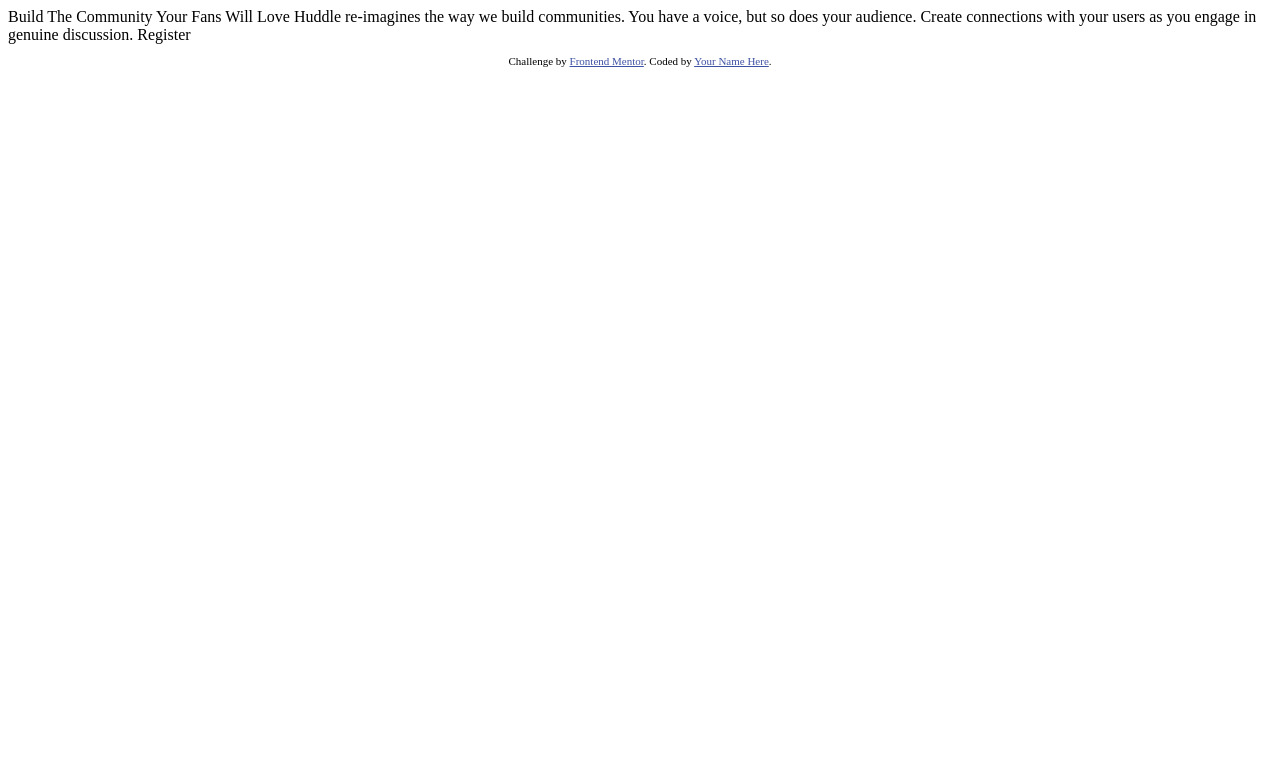
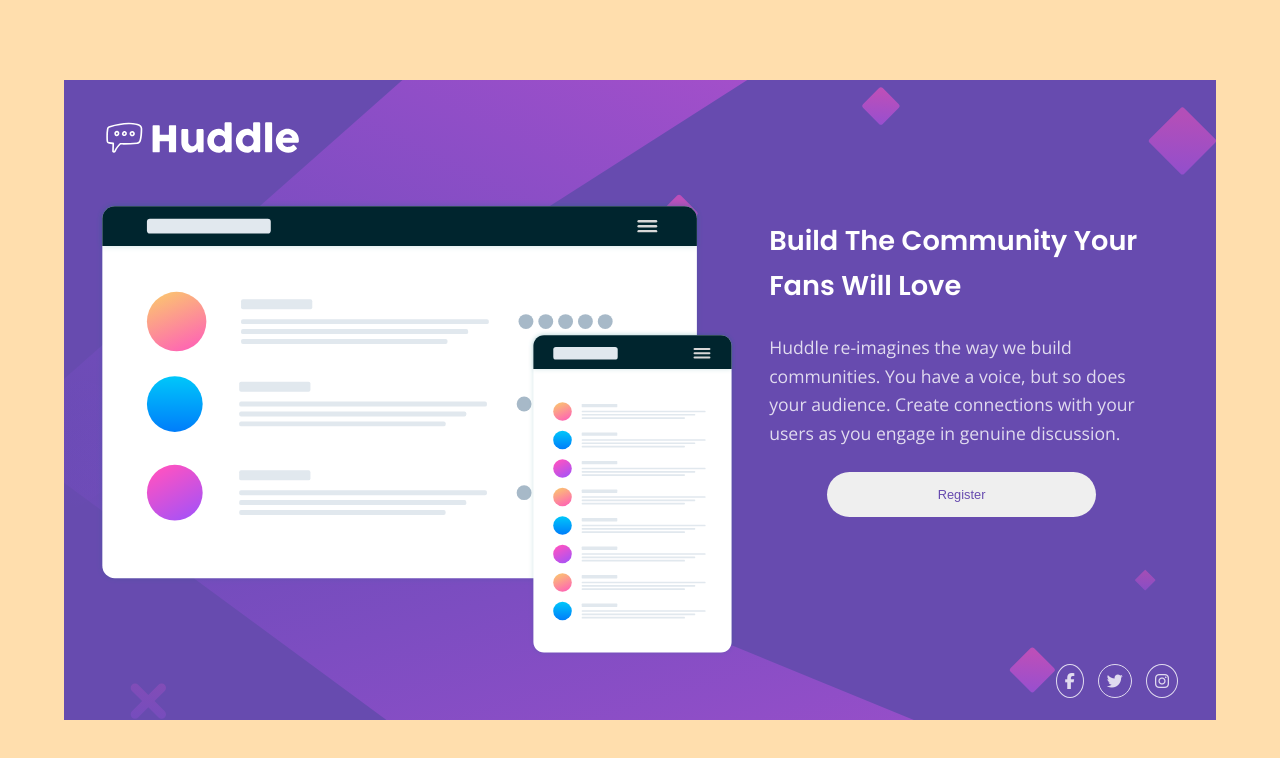
Before and after one commit to pguevara135/huddle-landing-page-with-single-introductory-section-master, a plain HTML site: page index.html in a window 1280 px wide. Drawn offline with nearby package versions, Linux system fonts and the light colour scheme.

Commit message:
Project finish

```diff
--- a/index.html
+++ b/index.html
@@ -3,31 +3,40 @@
 <head>
   <meta charset="UTF-8">
   <meta name="viewport" content="width=device-width, initial-scale=1.0"> <!-- displays site properly based on user's device -->
-
+  <link rel="stylesheet" href="https://cdnjs.cloudflare.com/ajax/libs/font-awesome/6.5.1/css/all.min.css">
   <link rel="icon" type="image/png" sizes="32x32" href="./images/favicon-32x32.png">
 
   <title>Frontend Mentor | Huddle landing page with single introductory section</title>
-
-  <!-- Feel free to remove these styles or customise in your own stylesheet 👍 -->
-  <style>
-    .attribution { font-size: 11px; text-align: center; }
-    .attribution a { color: hsl(228, 45%, 44%); }
-  </style>
+  <link rel="stylesheet" href="style.css">
 </head>
 <body>
+  <div class="container">
+    <div class="top">
+      <div class="logo">
+        <img src="images/logo.svg" alt="logo Huddle">
+      </div>
+      <div class="left">
+        <div class="mockup">
+          <img src="images/illustration-mockups.svg" alt="">
+        </div>
+      </div>
+    </div>
+    <div class="right">
+      <h2>Build The Community Your Fans Will Love</h2>
+      <p>
+        Huddle re-imagines the way we build communities. You have a voice, but so does your audience.
+      Create connections with your users as you engage in genuine discussion.
+      </p>
 
-  Build The Community Your Fans Will Love
+      <button class="button">Register</button>
 
-  Huddle re-imagines the way we build communities. You have a voice, but so does your audience.
-  Create connections with your users as you engage in genuine discussion.
 
-  Register
-
-  <footer>
-    <p class="attribution">
-      Challenge by <a href="https://www.frontendmentor.io?ref=challenge" target="_blank">Frontend Mentor</a>.
-      Coded by <a href="#">Your Name Here</a>.
-    </p>
-  </footer>
+    </div>
+    <div class="socialmedia">
+      <a href="#"><i class="fa-brands fa-facebook-f border facebook"></i></a>
+      <a href="#"><i class="fa-brands fa-twitter border twitter"></i></a>
+      <a href="#"><i class="fa-brands fa-instagram border instagram"></i></a>
+    </div>
+  </div>
 </body>
 </html>
--- /dev/null
+++ b/style.css
@@ -0,0 +1,186 @@
+@import url('https://fonts.googleapis.com/css2?family=Open+Sans&family=Poppins:wght@400;600&display=swap');
+
+* {
+    margin: 0;
+    padding: 0;
+    box-sizing: border-box;
+}
+
+body {
+    width: 100vw;
+    height: 100vh;
+    font-family: 'Open Sans', sans-serif;
+    color: #fff;
+}
+
+img {
+    max-width: 100%;
+    max-height: 100%;
+}
+
+.container {
+    width: 100%;
+    height: 100vh;
+    background-color: hsl(257, 40%, 49%);
+    display: grid;
+    grid-template-rows: 50% 45% auto;
+    box-sizing: border-box;
+}
+
+.top {
+    grid-row: 1 / 2;
+    background-image: url('images/bg-mobile.svg');
+    background-repeat: no-repeat;
+    background-size: cover;
+    background-position: center;
+    padding: 2rem 1.1rem;
+    box-sizing: border-box;
+}
+
+.logo {
+    width: 15rem;
+    margin-bottom: 2rem;
+    padding-top: 2rem;
+    padding-left: 2rem;
+}
+
+.left {
+    padding-left: 2rem;
+}
+
+.mockup {
+    width: 100%;
+    padding-top: 2.6rem;
+}
+
+.right {
+    grid-row: 2 / 3;
+    padding: 2em;
+    text-align: center;
+    box-sizing: border-box;
+}
+
+.right h2 {
+    font-size: 1.7rem;
+    line-height: 2.8rem;
+    font-family: 'Poppins', sans-serif;
+    margin-bottom: 1.5rem;
+    font-weight: 600;
+}
+
+.right p {
+    font-size: 1.1rem;
+    opacity: .8;
+    line-height: 1.8rem;
+    margin-bottom: 1.5rem;
+}
+
+.button {
+    width: 70%;
+    border-radius: 50px;
+    font-size: .8rem;
+    border: none;
+    color: hsl(257, 40%, 49%);
+    padding: 15px;
+    cursor: pointer;
+}
+
+.button:hover {
+    background-color: hsl(300, 69%, 71%);
+    color: #fff;
+    opacity: .8;
+}
+
+.socialmedia {
+    grid-row: 3 / 4;
+    padding: .5rem;
+    height: 50px;
+    text-align: center;
+    padding-bottom: 3rem;
+    box-sizing: border-box;
+    cursor: pointer;
+}
+
+.border {
+    border: 1px solid #fff;
+    padding: .5rem;
+    border-radius: 50%;
+    margin-left: 10px;
+}
+
+a {
+    color: #fff;
+    opacity: .8;
+}
+
+.socialmedia:hover .facebook:, .twitter {
+
+}
+
+.facebook:hover, .twitter:hover, .instagram:hover {
+    border-color: hsl(300, 69%, 71%);
+}
+
+a:hover {
+    color: hsl(300, 69%, 71%);
+}
+
+@media screen and (min-width: 375px) {
+    body {
+        width: 100vw;
+        height: 100vh;
+        background-color: navajowhite;
+        display: flex;
+        justify-content: center;
+        align-items: center;
+    }
+
+    .container {
+        width: 90%;
+        max-height: 80%;
+        background-image: url('images/bg-desktop.svg');
+        background-size: cover;
+        background-repeat: no-repeat;
+        background-position: center center;
+        grid-template-rows: 90% 10%;
+        grid-template-columns: 60% 40%;
+        padding: 0;
+        padding-right: 30px;
+        margin: 0;
+    }
+
+    .top {
+        background: none;
+        grid-row: 1 / 2;
+        grid-column: 1 / 2;
+        padding: 0;
+        margin: 0;
+    }
+
+    .logo {
+
+    }
+
+    .mockup {
+        width: 100%;
+        height: 100%;
+        padding: 0;
+        box-sizing: border-box;
+    }
+
+    .right {
+        grid-row: 1 / 2;
+        grid-column: 2 / 3;
+        display: flex;
+        flex-direction: column;
+        align-items: center;
+        justify-content: center;
+        text-align: left;
+    }
+
+    .socialmedia {
+        grid-row: 2 / 3;
+        grid-column: 1 / 3;
+        text-align: end;
+    }
+}
```
Also changed, not shown: image.png (added), images/facebook.png (added), 1 other file.
